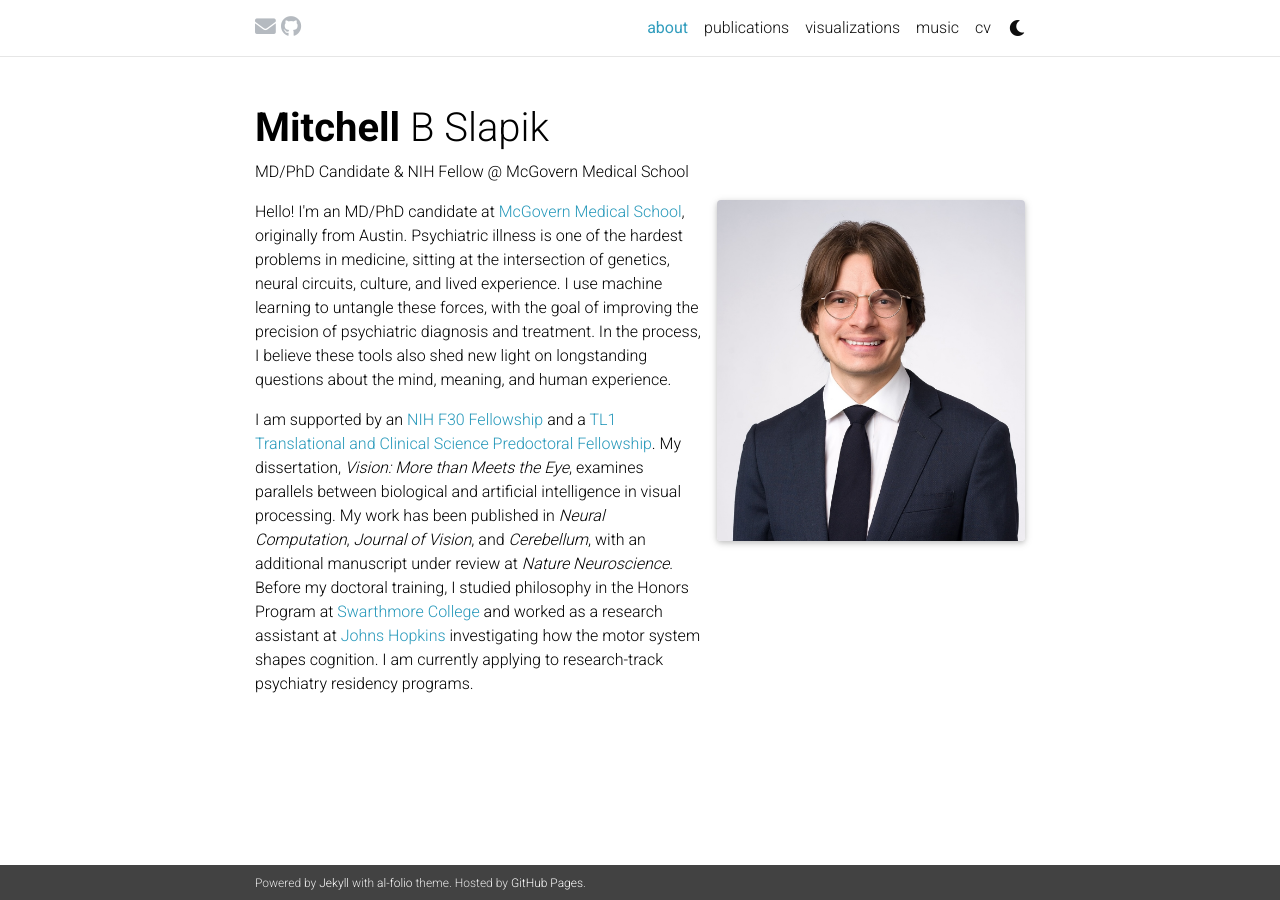
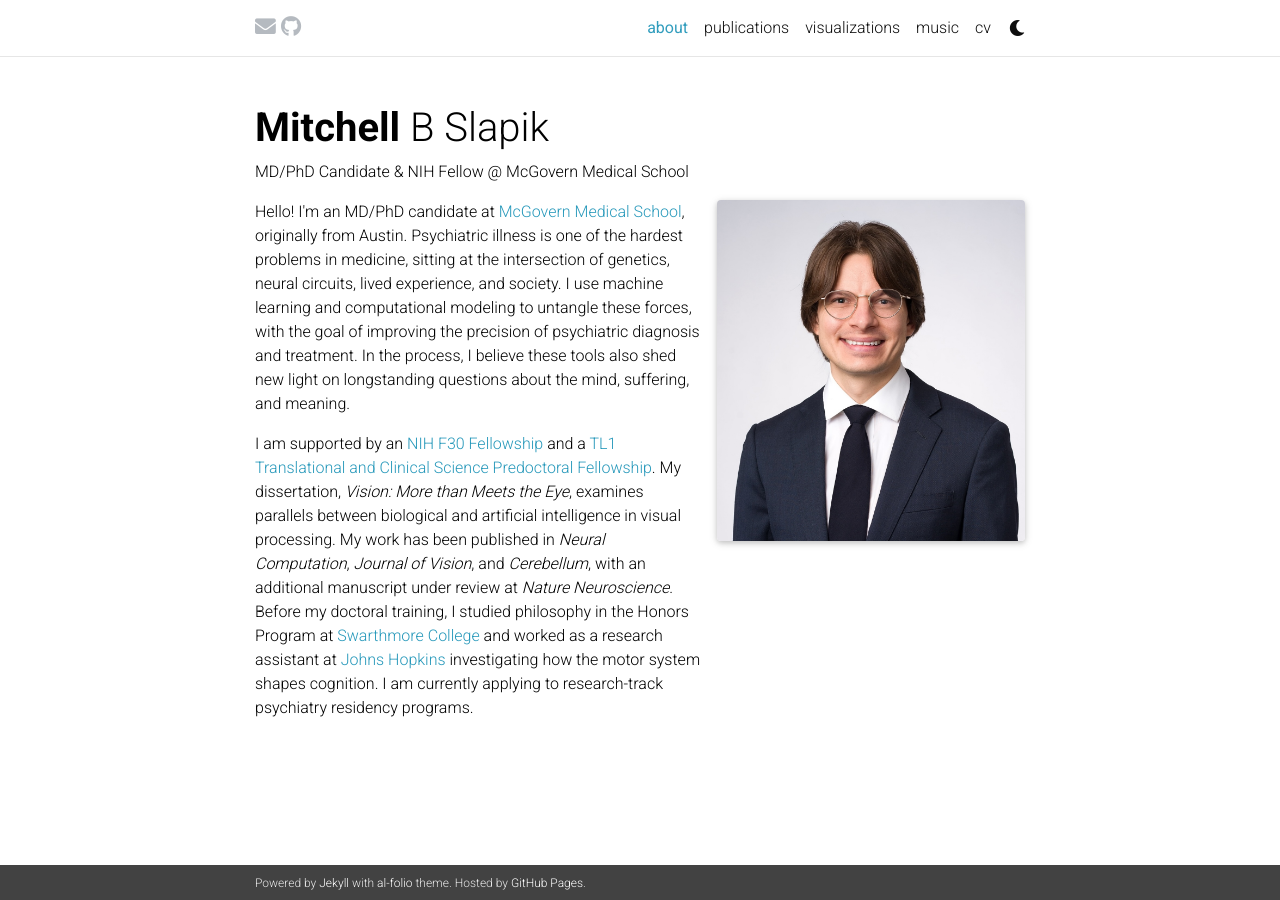
Before and after one commit to mitchellslapik/mitchellslapik.github.io, a Jekyll site: the page built from _pages/about.md, in a window 1280 px wide. Built offline with Jekyll 4.4.1, drawn with Linux system fonts in a browser that asks for light colours; full-size pictures stand in for the smaller copies a plugin makes; comment, search, counter and statistics services are not loaded; a style sheet for code colours, icons or effects is not loaded.

Commit message:
Update about.md

```diff
--- a/_pages/about.md
+++ b/_pages/about.md
@@ -14,6 +14,6 @@
 social: false  # includes social icons at the bottom of the page
 ---
 
-<p>Hello! I'm an MD/PhD candidate at <a href="https://med.uth.edu/">McGovern Medical School</a>, originally from Austin. Psychiatric illness is one of the hardest problems in medicine, sitting at the intersection of genetics, neural circuits, culture, and lived experience. I use machine learning to untangle these forces, with the goal of improving the precision of psychiatric diagnosis and treatment. In the process, I believe these tools also shed new light on longstanding questions about the mind, meaning, and human experience.</p>
+<p>Hello! I'm an MD/PhD candidate at <a href="https://med.uth.edu/">McGovern Medical School</a>, originally from Austin. Psychiatric illness is one of the hardest problems in medicine, sitting at the intersection of genetics, neural circuits, lived experience, and society. I use machine learning and computational modeling to untangle these forces, with the goal of improving the precision of psychiatric diagnosis and treatment. In the process, I believe these tools also shed new light on longstanding questions about the mind, suffering, and meaning.</p>
 
 <p>I am supported by an <a href="https://researchtraining.nih.gov/programs/fellowships/F30">NIH F30 Fellowship</a> and a <a href="https://www.uth.edu/ccts/education-training/tl1-program">TL1 Translational and Clinical Science Predoctoral Fellowship</a>. My dissertation, <em>Vision: More than Meets the Eye</em>, examines parallels between biological and artificial intelligence in visual processing. My work has been published in <em>Neural Computation</em>, <em>Journal of Vision</em>, and <em>Cerebellum</em>, with an additional manuscript under review at <em>Nature Neuroscience</em>. Before my doctoral training, I studied philosophy in the Honors Program at <a href="https://www.swarthmore.edu/">Swarthmore College</a> and worked as a research assistant at <a href="https://www.jhu.edu/">Johns Hopkins</a> investigating how the motor system shapes cognition. I am currently applying to research-track psychiatry residency programs.</p>
```
